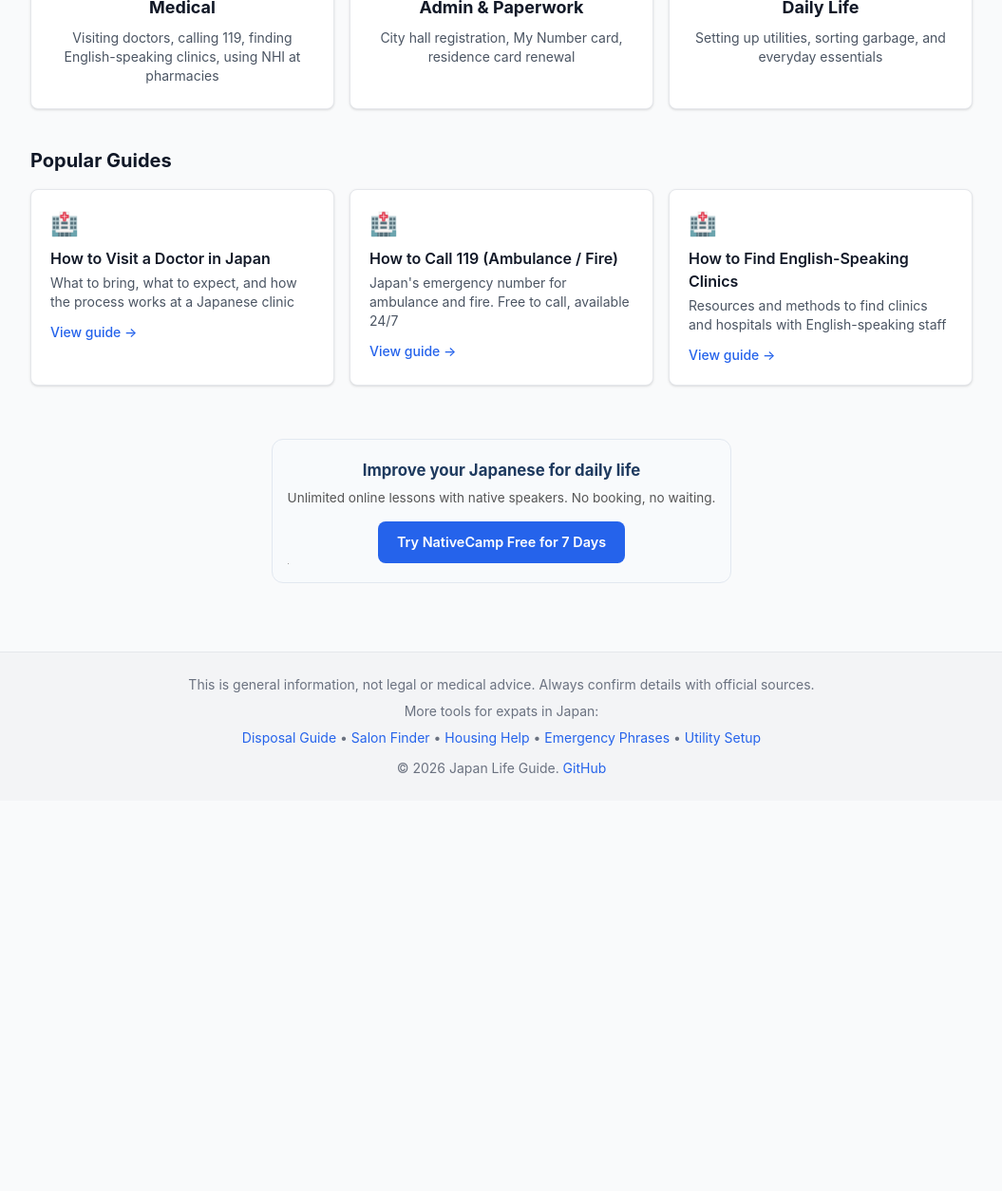
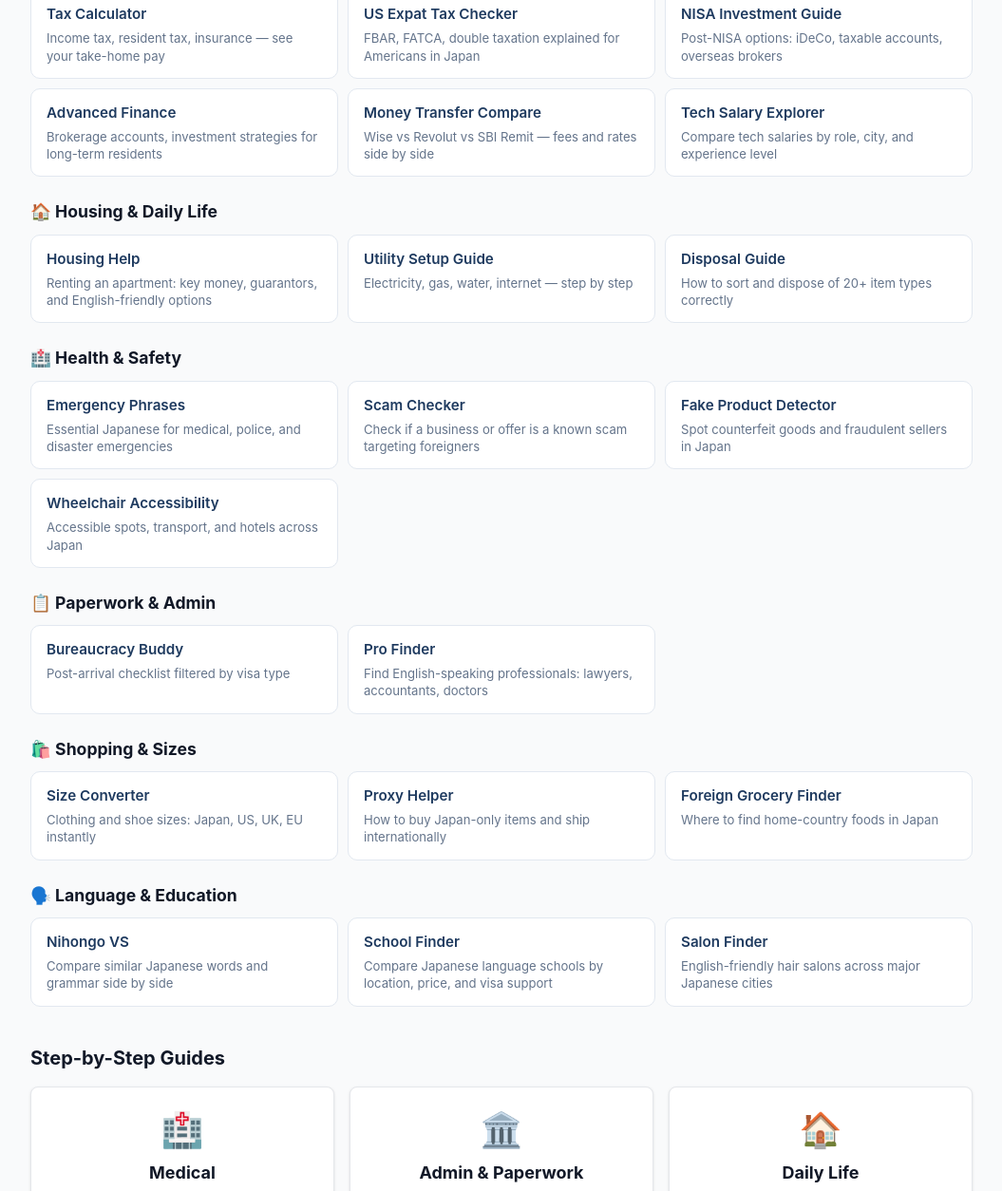
Before and after one commit to HumanCronAdmin/japan-life-guide, a plain HTML site: page index.html in a window 1280 px wide. Shown: the part 401-1655 px from the top of the page at 95% size, without its empty margins (112-1167 px from the left). Before the commit the page ends 1244 px from the top, so only its background shows below. Drawn offline with nearby package versions, Linux system fonts and the light colour scheme.

Commit message:
Add tool portal: 21 free tools organized by topic
Turn japan-life-guide into the central hub for all Japan expat tools.
6 categories: Money & Tax, Housing, Health & Safety, Paperwork,
Shopping, Language. Each tool links to its dedicated site.

Co-Authored-By: Claude Opus 4.6 (1M context) <noreply@anthropic.com>

```diff
--- a/index.html
+++ b/index.html
@@ -6,10 +6,10 @@
   <meta name="viewport" content="width=device-width, initial-scale=1.0">
   <script async src="https://www.googletagmanager.com/gtag/js?id=G-H1N5PR9Y0H"></script>
   <script>window.dataLayer=window.dataLayer||[];function gtag(){dataLayer.push(arguments);}gtag('js',new Date());gtag('config','G-H1N5PR9Y0H');</script>
-  <title>Japan Life Guide — Step-by-step guides for everyday life in Japan</title>
-  <meta name="description" content="Step-by-step guides for visiting doctors, handling paperwork, and daily life in Japan. Real information for foreign residents.">
-  <meta property="og:title" content="Japan Life Guide">
-  <meta property="og:description" content="Step-by-step guides for everyday life in Japan. Medical visits, city hall registration, utilities, and more.">
+  <title>Japan Life Guide — Free Tools & Guides for Foreigners in Japan</title>
+  <meta name="description" content="Free tools and step-by-step guides for foreigners living in Japan. Tax calculators, housing help, emergency phrases, size converters, and more.">
+  <meta property="og:title" content="Japan Life Guide — Free Tools & Guides for Foreigners in Japan">
+  <meta property="og:description" content="Free tools and step-by-step guides for foreigners in Japan. Tax, housing, safety, shopping, language — everything in one place.">
   <meta property="og:type" content="website">
   <meta property="og:url" content="https://humancronadmin.github.io/japan-life-guide/">
   <link rel="canonical" href="https://humancronadmin.github.io/japan-life-guide/">
@@ -26,13 +26,18 @@
   <main class="max-w-5xl mx-auto px-4 py-8">
     <section class="text-center mb-8">
       <h1 class="text-3xl font-bold mb-2">Japan Life Guide</h1>
-      <p class="text-gray-600 mb-6">Step-by-step guides for everyday life in Japan</p>
+      <p class="text-gray-600 mb-6">Free tools and guides for foreigners living in Japan — all in one place</p>
       <input id="search-input" type="search" placeholder="Search guides (e.g. doctor, garbage, city hall...)"
         class="w-full max-w-lg mx-auto block border border-gray-300 rounded-lg px-4 py-3 text-base focus:outline-none focus:ring-2 focus:ring-blue-500">
     </section>
     <div id="search-results" class="card-grid hidden mb-8"></div>
     <section class="mb-10">
-      <h2 class="text-xl font-bold mb-4">Categories</h2>
+      <h2 class="text-xl font-bold mb-4">Free Tools by Topic</h2>
+      <p class="text-gray-500 mb-4 text-sm">Tap any tool to open it. All free, no sign-up needed.</p>
+      <div id="tool-grid"></div>
+    </section>
+    <section class="mb-10">
+      <h2 class="text-xl font-bold mb-4">Step-by-Step Guides</h2>
       <div id="category-cards" class="card-grid"></div>
     </section>
     <section>
@@ -50,6 +55,55 @@
   <script src="js/resources-data.js"></script>
   <script src="js/components.js"></script>
   <script src="js/app.js"></script>
+  <script>
+  const toolCategories = [
+    {cat:"Money & Tax", icon:"💰", tools:[
+      {n:"Tax Calculator",d:"Income tax, resident tax, insurance — see your take-home pay",u:"https://humancronadmin.github.io/japan-tax-calculator/"},
+      {n:"US Expat Tax Checker",d:"FBAR, FATCA, double taxation explained for Americans in Japan",u:"https://humancronadmin.github.io/japan-expat-tax-checker/"},
+      {n:"NISA Investment Guide",d:"Post-NISA options: iDeCo, taxable accounts, overseas brokers",u:"https://humancronadmin.github.io/nisa-investment-guide/"},
+      {n:"Advanced Finance",d:"Brokerage accounts, investment strategies for long-term residents",u:"https://humancronadmin.github.io/japan-advanced-finance/"},
+      {n:"Money Transfer Compare",d:"Wise vs Revolut vs SBI Remit — fees and rates side by side",u:"https://humancronadmin.github.io/money-transfer-japan/"},
+      {n:"Tech Salary Explorer",d:"Compare tech salaries by role, city, and experience level",u:"https://humancronadmin.github.io/japan-tech-salary/"}
+    ]},
+    {cat:"Housing & Daily Life", icon:"🏠", tools:[
+      {n:"Housing Help",d:"Renting an apartment: key money, guarantors, and English-friendly options",u:"https://humancronadmin.github.io/japan-housing-help/"},
+      {n:"Utility Setup Guide",d:"Electricity, gas, water, internet — step by step",u:"https://humancronadmin.github.io/japan-utility-setup/"},
+      {n:"Disposal Guide",d:"How to sort and dispose of 20+ item types correctly",u:"https://humancronadmin.github.io/japan-disposal-guide/"}
+    ]},
+    {cat:"Health & Safety", icon:"🏥", tools:[
+      {n:"Emergency Phrases",d:"Essential Japanese for medical, police, and disaster emergencies",u:"https://humancronadmin.github.io/japan-emergency-phrases/"},
+      {n:"Scam Checker",d:"Check if a business or offer is a known scam targeting foreigners",u:"https://humancronadmin.github.io/japan-scam-checker/"},
+      {n:"Fake Product Detector",d:"Spot counterfeit goods and fraudulent sellers in Japan",u:"https://humancronadmin.github.io/japan-fake-detector/"},
+      {n:"Wheelchair Accessibility",d:"Accessible spots, transport, and hotels across Japan",u:"https://humancronadmin.github.io/wheelchair-accessibility-guide/"}
+    ]},
+    {cat:"Paperwork & Admin", icon:"📋", tools:[
+      {n:"Bureaucracy Buddy",d:"Post-arrival checklist filtered by visa type",u:"https://humancronadmin.github.io/japan-bureaucracy-buddy/"},
+      {n:"Pro Finder",d:"Find English-speaking professionals: lawyers, accountants, doctors",u:"https://humancronadmin.github.io/japan-pro-finder/"}
+    ]},
+    {cat:"Shopping & Sizes", icon:"🛍️", tools:[
+      {n:"Size Converter",d:"Clothing and shoe sizes: Japan, US, UK, EU instantly",u:"https://humancronadmin.github.io/japan-size-converter/"},
+      {n:"Proxy Helper",d:"How to buy Japan-only items and ship internationally",u:"https://humancronadmin.github.io/japan-proxy-helper/"},
+      {n:"Foreign Grocery Finder",d:"Where to find home-country foods in Japan",u:"https://humancronadmin.github.io/foreign-grocery-finder/"}
+    ]},
+    {cat:"Language & Education", icon:"🗣️", tools:[
+      {n:"Nihongo VS",d:"Compare similar Japanese words and grammar side by side",u:"https://humancronadmin.github.io/nihongo-vs/"},
+      {n:"School Finder",d:"Compare Japanese language schools by location, price, and visa support",u:"https://humancronadmin.github.io/japanese-school-finder/"},
+      {n:"Salon Finder",d:"English-friendly hair salons across major Japanese cities",u:"https://humancronadmin.github.io/japan-salon-finder/"}
+    ]}
+  ];
+  const tg=document.getElementById('tool-grid');
+  tg.innerHTML=toolCategories.map(c=>`
+    <div style="margin-bottom:24px;">
+      <h3 style="font-size:1.1rem;font-weight:700;margin-bottom:10px;">${c.icon} ${c.cat}</h3>
+      <div style="display:grid;grid-template-columns:repeat(auto-fill,minmax(260px,1fr));gap:10px;">
+        ${c.tools.map(t=>`<a href="${t.u}" target="_blank" rel="noopener" style="display:block;background:#fff;border:1px solid #e2e8f0;border-radius:10px;padding:14px 16px;text-decoration:none;color:inherit;transition:box-shadow .15s;min-height:44px;" onmouseover="this.style.boxShadow='0 2px 8px rgba(0,0,0,0.08)'" onmouseout="this.style.boxShadow='none'">
+          <div style="font-weight:600;font-size:0.95rem;color:#1e3a5f;margin-bottom:4px;">${t.n}</div>
+          <div style="font-size:0.82rem;color:#64748b;line-height:1.4;">${t.d}</div>
+        </a>`).join('')}
+      </div>
+    </div>
+  `).join('');
+  </script>
   <script>initIndexPage();</script>
 </body>
 </html>
```
